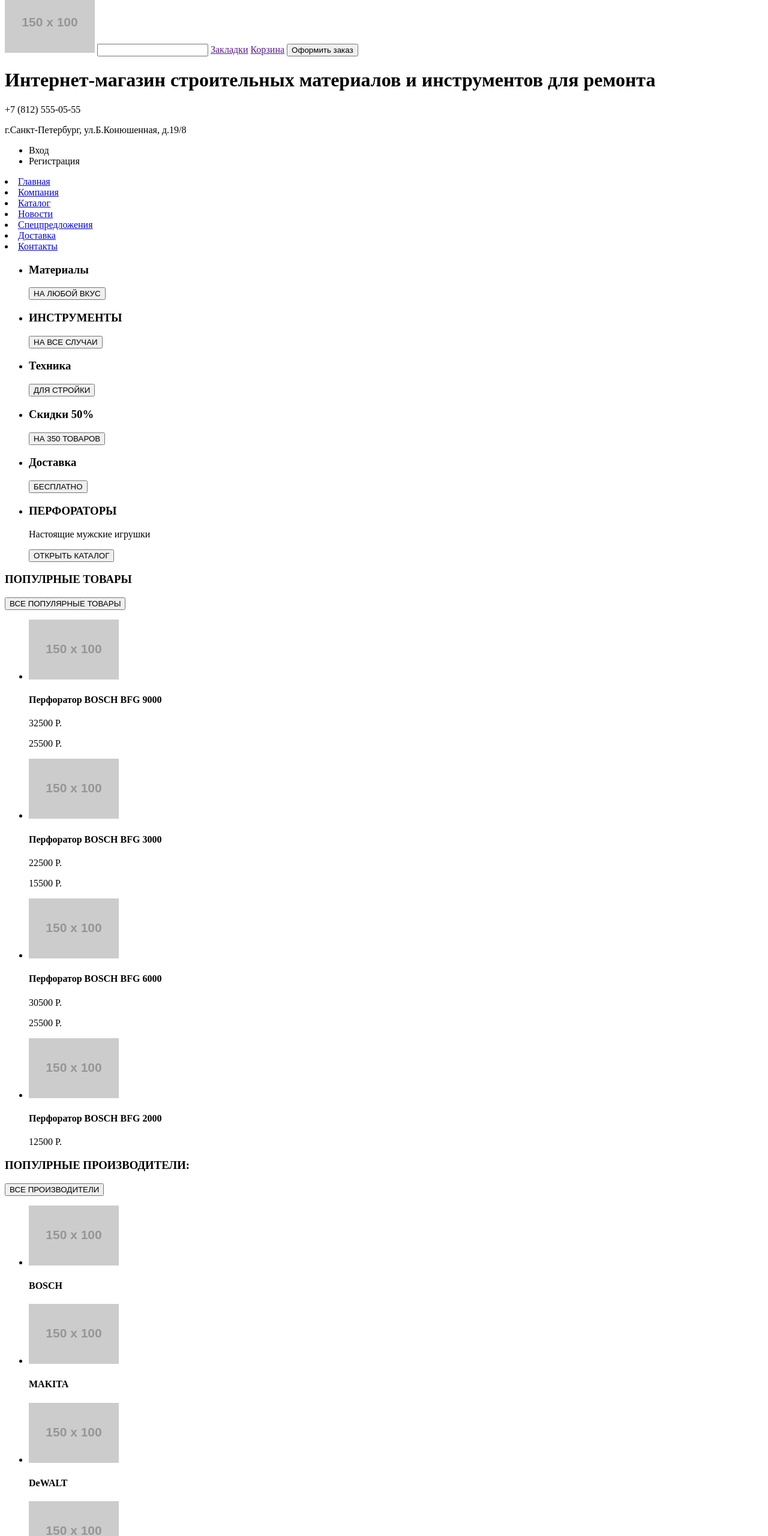
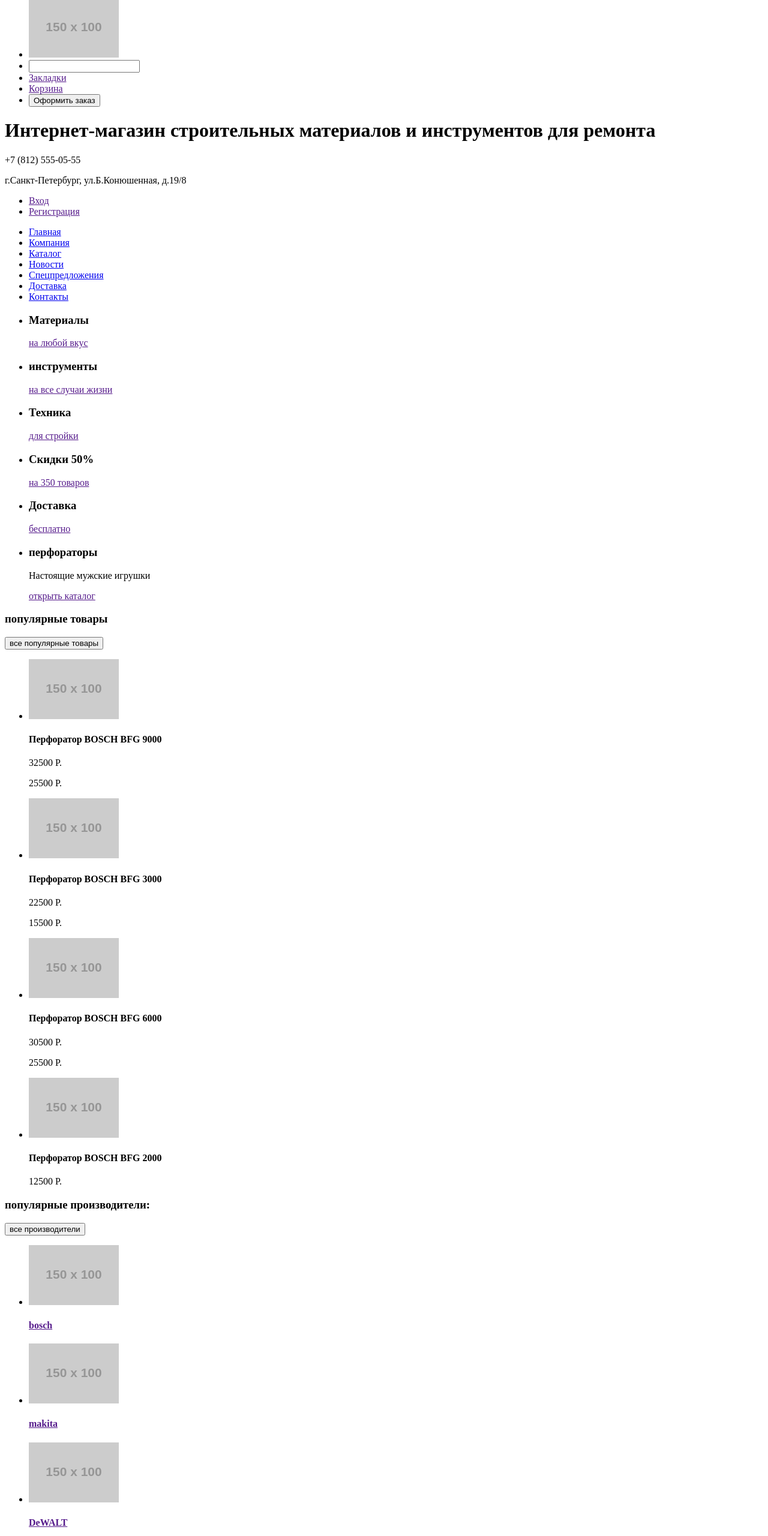
Before and after one commit to norrellru/565845-technomart, a plain HTML site: page index.html in a window 1280 px wide. Shown: the part 20-2581 px from the top of the page at 60% size. Drawn offline with Linux system fonts and the light colour scheme; placeholder pictures from the web are drawn by us.

Commit message:
Работа над ошибками
Поправил в соответствии с письмами.

```diff
--- a/index.html
+++ b/index.html
@@ -5,138 +5,164 @@
     <title>Техномарт</title>
   </head>
   <body>
+
       <header class="main-header">
-        <div class="header-div-top">
-            <img class="logo-header" src="http://placehold.it/150x100">
-            <input type="search">
-            <a href="">Закладки</a>
-            <a href="">Корзина</a>
-            <button>Оформить заказ</button>
+        <div class="header-top">
+            <ul>
+                <li><img class="logo-header" src="http://placehold.it/150x100" width="" height="" alt=""></li>
+                <li><input type="search"></li>
+                <li><a href="">Закладки</a></li>
+                <li><a href="">Корзина</a></li>
+                <li><button>Оформить заказ</button></li>
+            </ul>
         </div>
-        <div class="header-div-middle">
+        <div class="header-middle">
             <h1 class="main-page">Интернет-магазин строительных материалов и инструментов для ремонта</h1>
             <p class="header-phone">+7 (812) 555-05-55</p>
             <p class="header-text">г.Санкт-Петербург, ул.Б.Конюшенная, д.19/8</p>
             <nav class="user-navigation">
                 <ul>
-                    <li>Вход</li>
-                    <li>Регистрация</li>
+                    <li><a href="">Вход</a></li>
+                    <li><a href="">Регистрация</a></li>
                 </ul>
             </nav>
             <nav class="main-menu">
-                <li><a href="index.html">Главная</a></li>
+                <ul>
+                    <li><a href="#">Главная</a></li>
                     <li><a href="company.html">Компания</a></li>
                     <li><a href="catalog.html">Каталог</a></li>
                     <li><a href="news.html">Новости</a></li>
                     <li><a href="sale.html">Спецпредложения</a></li>
                     <li><a href="delivery.html">Доставка</a></li>
                     <li><a href="contacts.html">Контакты</a></li>
+                </ul>
             </nav>
         </div>
       </header>
-      <main class="container">
+
+
+      <main class="main">
           <section class="banners">
             <ul class="banners-list">
                 <li class="banner">
                     <h3>Материалы</h3>
-                  <button>НА ЛЮБОЙ ВКУС</button>
+                    <a href="">на любой вкус</a>
                 </li>
                 <li class="banner">
-                <h3>ИНСТРУМЕНТЫ</h3>
-                  <button>НА ВСЕ СЛУЧАИ</button>
+                    <h3>инструменты</h3>
+                    <a href="">на все случаи жизни</a>
                 </li>
                 <li class="banner">
                     <h3>Техника</h3>
-                  <button>ДЛЯ СТРОЙКИ</button>
+                    <a href="">для стройки</a>
                 </li>
                 <li class="banner">
                     <h3>Скидки 50%</h3>
-                  <button>НА 350 ТОВАРОВ</button>
-                </li>  <li class="banner">
+                    <a href="">на 350 товаров</a>
+                </li>
+                <li class="banner">
                     <h3>Доставка</h3>
-                  <button>БЕСПЛАТНО</button>
+                    <a href="">бесплатно</a>
                 </li>
                     <li class="slider">
-                <h3>ПЕРФОРАТОРЫ</h3>
+                    <h3>перфораторы</h3>
                     <p>Настоящие мужские игрушки</p>
-                  <button>ОТКРЫТЬ КАТАЛОГ</button>
+                    <a href="">открыть каталог</a>
                 </li>
           </ul>
           </section>
-          <section class="items">
-            <div class="items-div">
-              <h3>ПОПУЛРНЫЕ ТОВАРЫ</h3>
-                <button>ВСЕ ПОПУЛЯРНЫЕ ТОВАРЫ</button>
+          <section class="popular-items">
+            <div class="items">
+              <h3>популярные товары</h3>
+                <button>все популярные товары</button>
             </div>
               <ul class="items-list">
                 <li class="item">
-                  <img class="item-img" src="http://placehold.it/150x100">
+                  <img class="item-img" src="http://placehold.it/150x100" width="" height="" alt="">
                     <h4>Перфоратор BOSCH BFG 9000</h4>
                   <p class="old-price">32500 Р.</p>
                   <p class="new-price">25500 Р.</p>
                 </li>
                    <li class="item">
-                  <img class="item-img" src="http://placehold.it/150x100">
+                  <img class="item-img" src="http://placehold.it/150x100" width="" height="" alt="">
                     <h4>Перфоратор BOSCH BFG 3000</h4>
                   <p class="old-price">22500 Р.</p>
                   <p class="new-price">15500 Р.</p>
                 </li>
                  <li class="item">
-                  <img class="item-img" src="http://placehold.it/150x100">
+                  <img class="item-img" src="http://placehold.it/150x100" width="" height="" alt="">
                     <h4>Перфоратор BOSCH BFG 6000</h4>
                   <p class="old-price">30500 Р.</p>
                   <p class="new-price">25500 Р.</p>
                 </li>
                   <li class="item">
-                  <img class="item-img" src="http://placehold.it/150x100">
+                  <img class="item-img" src="http://placehold.it/150x100" width="" height="" alt="">
                 <h4>Перфоратор BOSCH BFG 2000</h4>
                   <p class="new-price">12500 Р.</p>
                 </li>
             </ul>
             </section>
         <section class="brands">
-            <div class="brands-div">
-              <h3>ПОПУЛРНЫЕ ПРОИЗВОДИТЕЛИ:</h3>
-                <button>ВСЕ ПРОИЗВОДИТЕЛИ</button>
+            <div class="brands-list">
+              <h3>популярные производители:</h3>
+                <button>все производители</button>
             </div>
               <ul class="brands-list">
-                <li class="brands">
-                  <img class="brands-img" src="http://placehold.it/150x100">
-                    <h4 class="visually-hidden">BOSCH</h4>
+                <li class="brands-item">
+                    <a href="">
+                        <img class="brands-img" src="http://placehold.it/150x100" width="" height="" alt="">
+                        <h4 class="visually-hidden">bosch</h4>
+                    </a>
                 </li>
-                 <li class="brands">
-                  <img class="brands-img" src="http://placehold.it/150x100">
-                    <h4 class="visually-hidden">MAKITA</h4>
+                <li class="brands-item">
+                    <a href="">
+                        <img class="brands-img" src="http://placehold.it/150x100" width="" height="" alt="">
+                        <h4 class="visually-hidden">makita</h4>
+                    </a>
                 </li>
-                 <li class="brands">
-                  <img class="brands-img" src="http://placehold.it/150x100">
+                <li class="brands-item">
+                    <a href="">
+                        <img class="brands-img" src="http://placehold.it/150x100" width="" height="" alt="">
                         <h4 class="visually-hidden">DeWALT</h4>
+                    </a>
                 </li>
-                 <li class="brands">
-                  <img class="brands-img" src="http://placehold.it/150x100">
-                    <h4 class="visually-hidden">ИНТЕРСКОЛ</h4>
+                <li class="brands-item">
+                    <a href="">
+                        <img class="brands-img" src="http://placehold.it/150x100" width="" height="" alt="">
+                        <h4 class="visually-hidden">интерскол</h4>
+                    </a>
                 </li>
-                 <li class="brands">
-                  <img class="brands-img" src="http://placehold.it/150x100">
-                    <h4 class="visually-hidden">HITACHI</h4>
+                <li class="brands-item">
+                    <a href="">
+                        <img class="brands-img" src="http://placehold.it/150x100" width="" height="" alt="">
+                        <h4 class="visually-hidden">hitachi</h4>
+                    </a>
                 </li>
-                 <li class="brands">
-                  <img class="brands-img" src="http://placehold.it/150x100">
-                    <h4 class="visually-hidden">LG</h4>
+                <li class="brands-item">
+                    <a href="">
+                        <img class="brands-img" src="http://placehold.it/150x100" width="" height="" alt="">
+                        <h4 class="visually-hidden">lg</h4>
+                    </a>
                 </li>
-                 <li class="brands">
-                  <img class="brands-img" src="http://placehold.it/150x100">
-                    <h4 class="visually-hidden">AEG</h4>
+                <li class="brands-item">
+                    <a href="">
+                        <img class="brands-img" src="http://placehold.it/150x100" width="" height="" alt="">
+                        <h4 class="visually-hidden">aeg</h4>
+                    </a>
                 </li>
-                 <li class="brands">
-                  <img class="brands-img" src="http://placehold.it/150x100">
+                <li class="brands-item">
+                    <a href="">
+                        <img class="brands-img" src="http://placehold.it/150x100" width="" height="" alt="">
                         <h4 class="visually-hidden">metabo</h4>
+                    </a>
                   </li>
             </ul>
             </section>
+
+
           <section class="services">
-            <div class="services-div">
-              <h3>СЕРВИСЫ</h3>
+            <div class="services-list">
+              <h3>сервисы</h3>
                 <p class="main-page">Хороший интернет-магазин отличается от плохого не только ценами!</p>
                 <p class="main-page">Мы стараемся изо всех сил, чтобы сделать ваши покупки приятными.</p>
             </div>
@@ -145,14 +171,14 @@
                 <li><a href="waranty.html">Гарантия</a></li>
                 <li><a href="credit.html">Кредит</a></li>
             </nav>
-            <h5>ДОСТАВКА</h5>
+            <h3>доставка</h3>
             <p class="main-page">Мы с удовольствием доставим ваш товар прямо к вашему подъезду соверщенно бесплатно!</p>
             <p class="main-page">Ведь мы неплохо заработаем, поднимая его на ваш этаж!</p>
-            <img class="brands-img" src="http://placehold.it/150x100">
+            <img class="brands-img" src="http://placehold.it/150x100" width="" height="" alt="">
           </section>
           <section class="about">
             <div class="about">
-                <h3>КОМПАНИЯ "ТЕХНОМАРТ"</h3>
+                <h3>компания "техномарт"</h3>
                 <p class="main-page">Настоящей мужской шопинг начинается здесь! Огромный выбор товаров для ремонта и строительства не оставит равнодушными любителей сэкономить на гастарбайтерах.</p>
                 <p class="main-page">Мы може доставить ваш товар в самые отдалённые точки России! Техномарт работает со многими транспортными компаниями:</p>
                 <ul class="delivery-list">
@@ -160,18 +186,20 @@
                     <li>Автотрейдинг</li>
                     <li>ЖелДорЭкспедиция</li>
                 </ul>
-                <button class="about">ПОДРОБНЕЕ О КОМПАНИИ</button>
+                <button class="about">подробнее о компании</button>
             </div>
             <div class="about">
-              <h3>КОНТАКТЫ</h3>
+              <h3>контакты</h3>
               <p class="main-page">Вы можете забрать товар сами, заехав в наш офис.</p>
-              <img class="map" src="http://placehold.it/150x100">
-              <button class="about">ПОДРОБНЕЕ О КОМПАНИИ</button>
+              <img class="map" src="http://placehold.it/150x100" width="" height="" alt="">
+              <button class="about">подробнее о компании</button>
             </div>
           </section>
       </main>
-      <footer class="footer-top">
-        <img class="logo-footer" src="http://placehold.it/150x100">
+
+      <footer class="footer">
+        <div class="footer-top">
+            <img class="logo-footer" src="http://placehold.it/150x100" width="" height="" alt="">
             <p class="footer-top-text">г.Санкт-Петербург, ул.Б.Конюшенная, д.19/8 +7 (812) 555-05-55</p>
             <nav class="footer-menu">
                 <li><a href="company.html">Компания</a></li>
@@ -186,15 +214,19 @@
                 <li><a href="inst.html">Инструмент</a></li>
                 <li><a href="delivery.html">Спецпредложения</a></li>
             </nav>
-      </footer>
-      <footer class="footer-bottom">
+        </div>
+
+        <div class="footer-bottom">
             <p class="footer-bottom-text">C 2010-2016 Компания "Техномарт"<br>Все права защищены</p>
-      <img class="brands-img" src="http://placehold.it/150x100">
-      <img class="brands-img" src="http://placehold.it/150x100">
-      <img class="brands-img" src="http://placehold.it/150x100">
+            <ul class="social">
+                <li><a href="">vk</a></li>
+                <li><a href="">fb</a></li>
+                <li><a href="">insta</a></li>
+            </ul>
                 <!-- не соображу как сделать, по идее это оддин абзац, но цвета разные -->
             <p class="footer-bottom-text">Обратная связь<br>mail@htmlacademy.ru</p>
             <p class="footer-bottom-text">Разработано - <br>htmlacademy.ru</p>
+        </div>
       </footer>
 
   </body>
```
Also changed, not shown: catalog.html (+41 -26 lines). Lines whose indentation alone changed are shown as unchanged.
